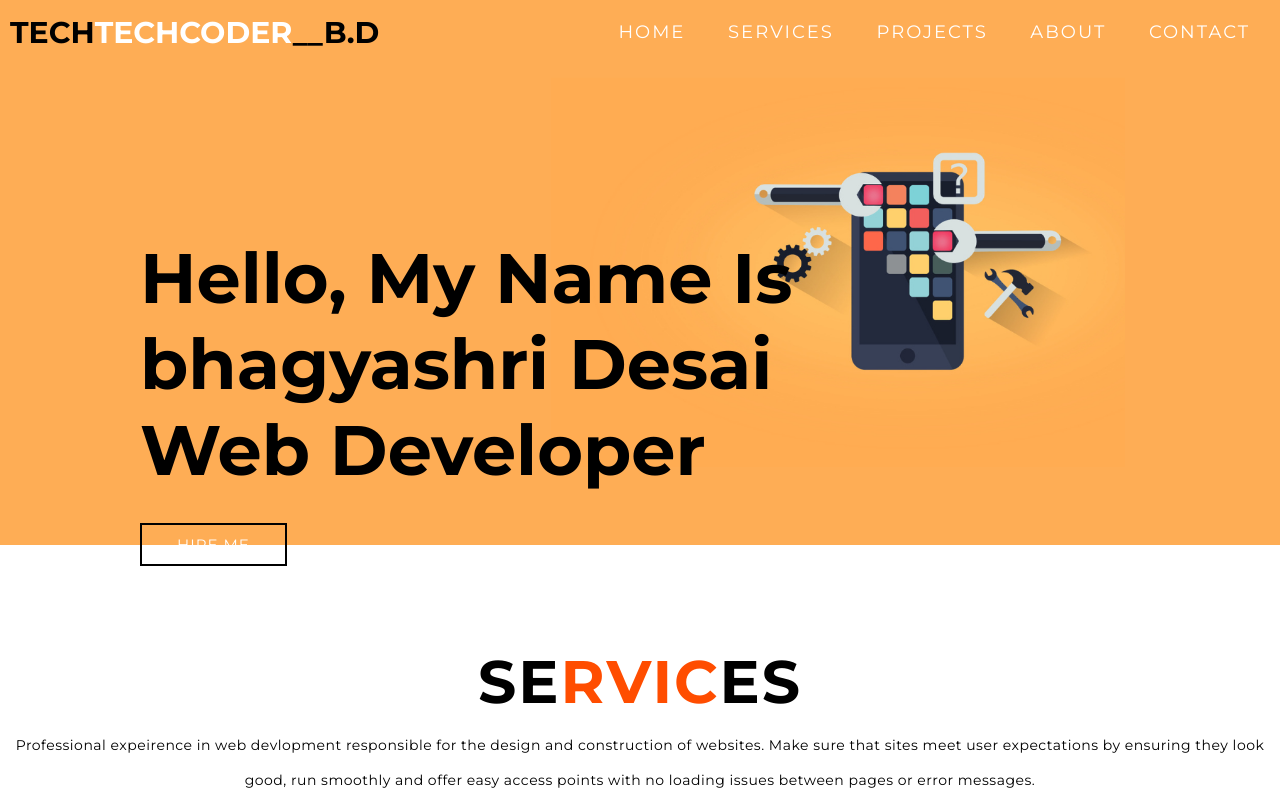
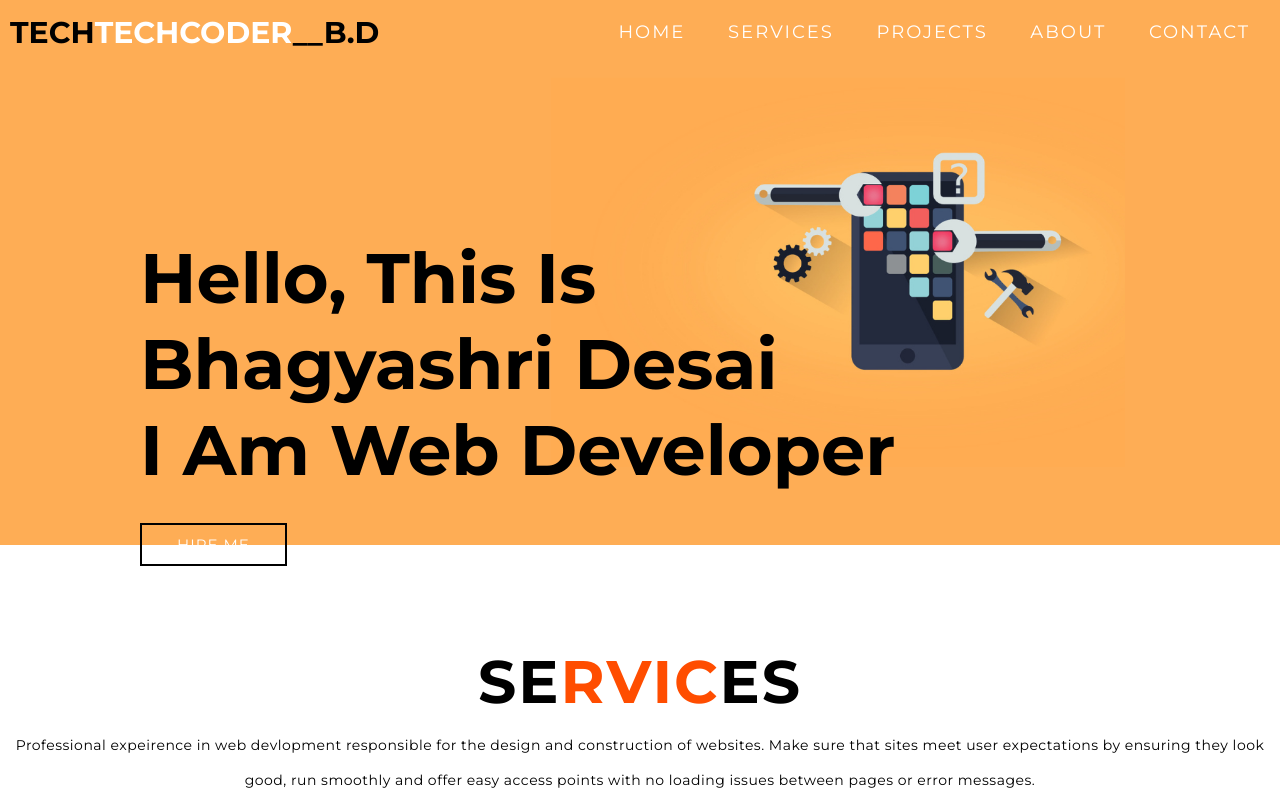
Before and after one commit to Bhagyashrik1/Tech__Coder, a plain HTML site: page index.html in a window 1280 px wide. Shown: the top 801 px of the page. Drawn offline with Linux system fonts and the light colour scheme.

Commit message:
Update index.html

```diff
--- a/index.html
+++ b/index.html
@@ -37,9 +37,9 @@
     <section id="one">
         <div class="one container">
             <div class="banner" style="margin-left:50px;">
-                <h1>Hello, My Name Is  <span></span></h1>
-                <h1>bhagyashri Desai<span></span></h1>
-                <h1>Web Developer <span></span></h1>
+                <h1>Hello, This Is  <span></span></h1>
+                <h1>Bhagyashri Desai<span></span></h1>
+                <h1>I Am Web Developer <span></span></h1>
                 <a href="https://drive.google.com/file/d/1D7LEaxpbrGMMlg8GRDus7eNZmJDxh8Px/view?usp=drive_link" type="button" class="cta" target="_blank">Hire Me</a>
             </div>
         </div>
```
